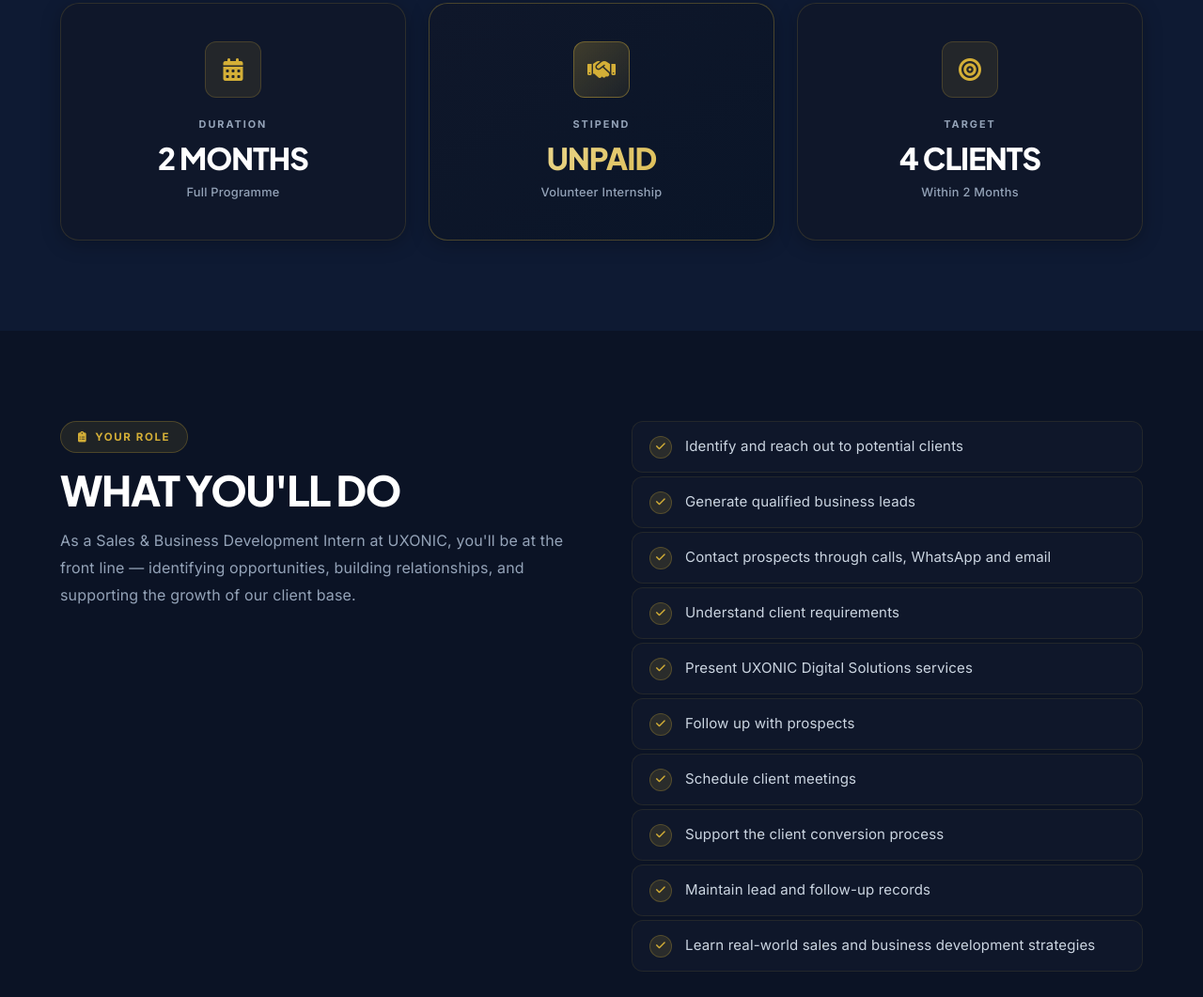
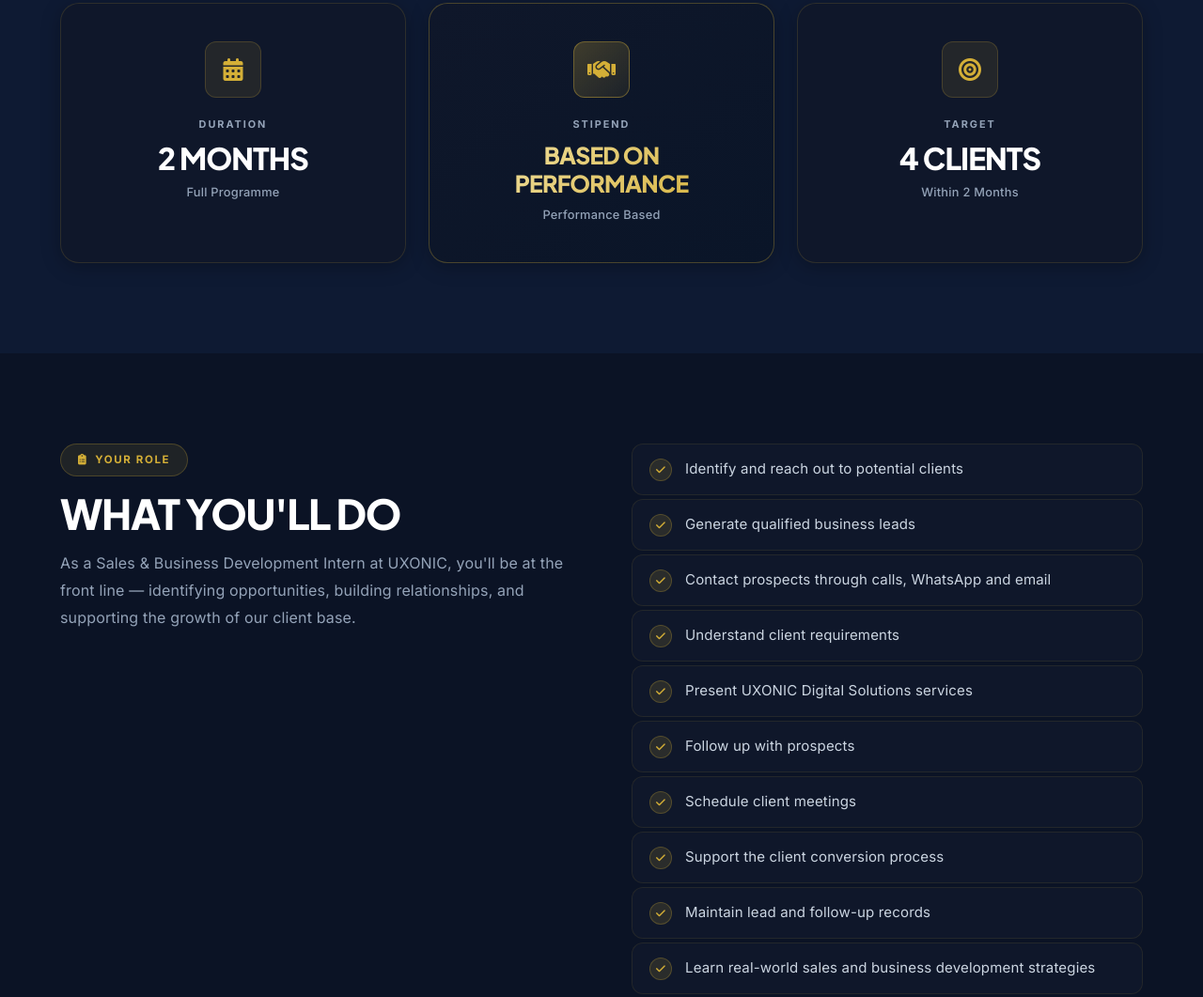
Before and after one commit to uxonicdigitalmedia/Official-website, a website: page internship.html in a window 1280 px wide. Shown: the part 1048-2109 px from the top of the page at 94% size. Drawn offline with Linux system fonts and the light colour scheme.

Commit message:
Update internship stipend to based on performance

```diff
--- a/internship.css
+++ b/internship.css
@@ -714,6 +714,10 @@
   -webkit-text-fill-color: transparent;
   background-clip: text;
 }
+.int-highlight-value.int-highlight-value-sm {
+  font-size: clamp(1.15rem, 2vw, 1.55rem);
+  line-height: 1.2;
+}
 
 .int-highlight-sub {
   font-size: 0.8rem;
--- a/internship.html
+++ b/internship.html
@@ -175,8 +175,8 @@
             <i class="fas fa-handshake"></i>
           </div>
           <div class="int-highlight-label">STIPEND</div>
-          <div class="int-highlight-value">UNPAID</div>
-          <div class="int-highlight-sub">Volunteer Internship</div>
+          <div class="int-highlight-value int-highlight-value-sm">BASED ON PERFORMANCE</div>
+          <div class="int-highlight-sub">Performance Based</div>
         </article>
 
         <!-- Card 3: Target -->
@@ -876,7 +876,7 @@
                 />
                 <span class="int-checkbox-custom" aria-hidden="true"></span>
                 <span class="int-checkbox-text">
-                  I understand that this is a <strong>2-month unpaid volunteer internship</strong> and that
+                  I understand that this is a <strong>2-month performance-based internship</strong> and that
                   internship completion/certification is subject to successful completion of the assigned
                   internship responsibilities and performance criteria.
                 </span>
```
